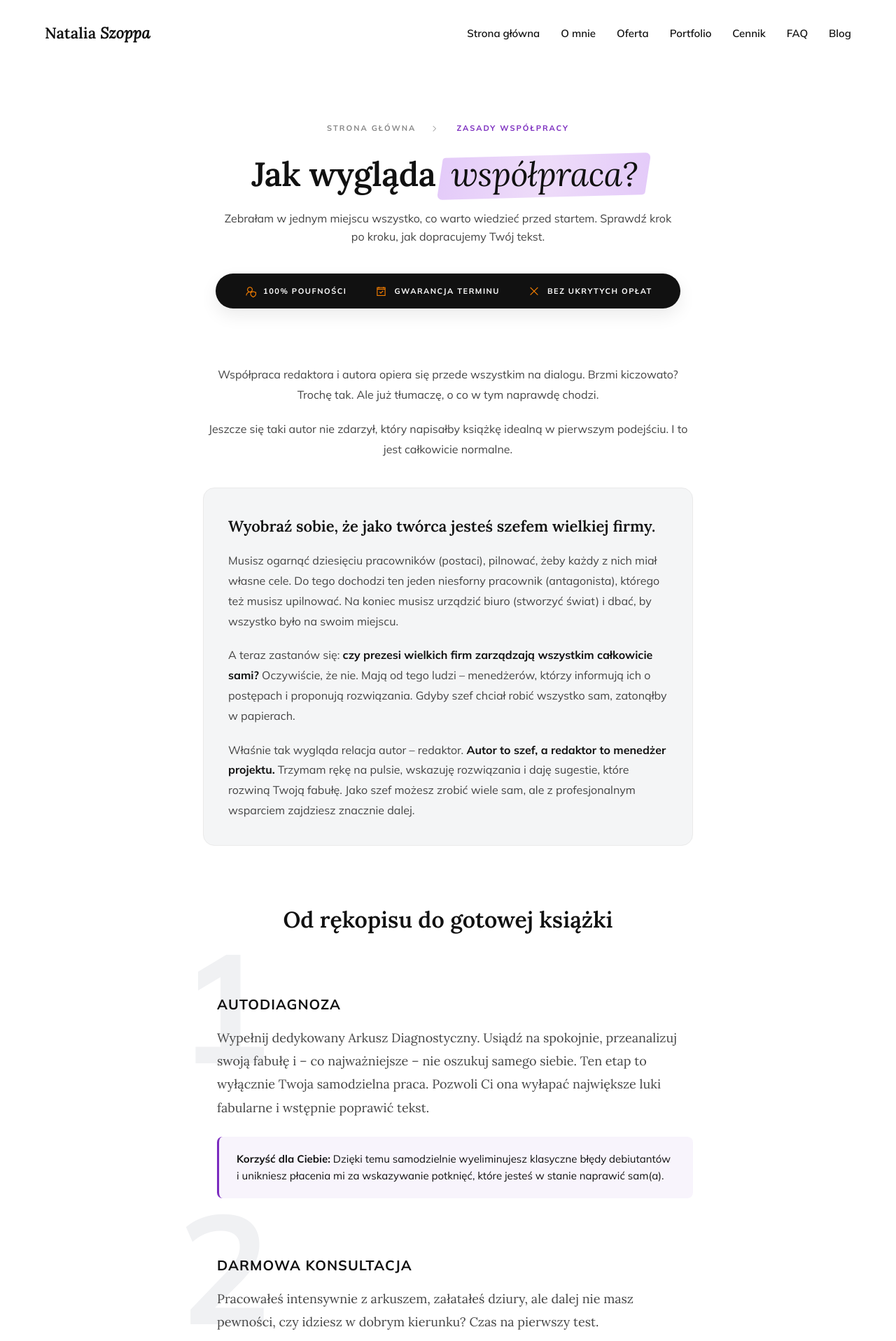
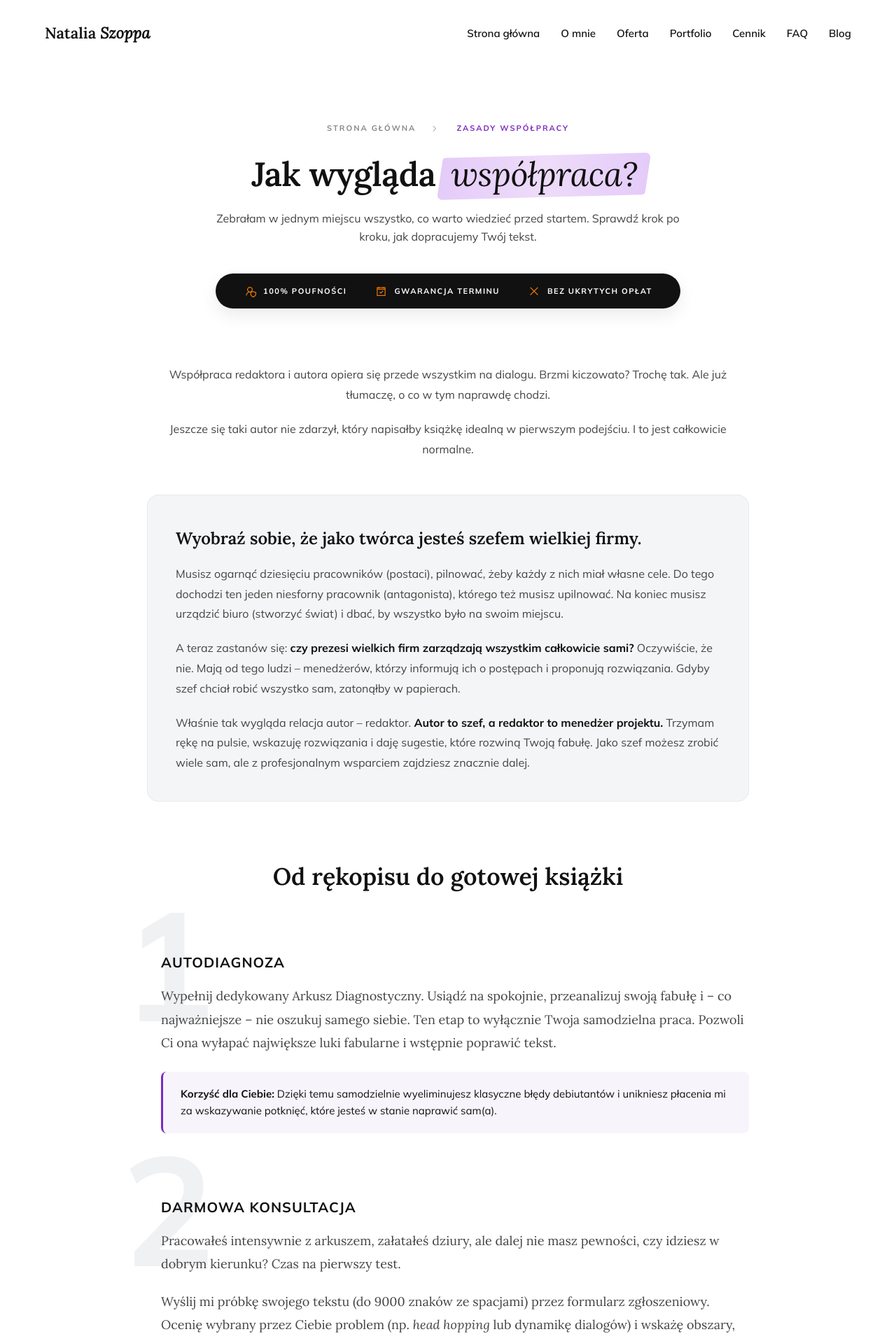
Before and after one commit to Bonnie00726/nataliaszoppa, a Jekyll site: the page built from zasady-wspolpracy.html, in a window 1280 px wide. Shown: the top 1917 px of the page at 70% size. Built offline with Jekyll 4.4.1, drawn with Linux system fonts in a browser that asks for light colours.

Commit message:
Update zasady-wspolpracy.html

```diff
--- a/zasady-wspolpracy.html
+++ b/zasady-wspolpracy.html
@@ -21,7 +21,7 @@
     .subpage-header {
         text-align: center;
         padding: 80px 20px 40px 20px;
-        max-width: 900px;
+        max-width: 1000px;
         margin: 0 auto;
     }
 
@@ -73,7 +73,7 @@
         font-family: 'Mulish', sans-serif;
         font-size: 16px;
         color: var(--text-gray);
-        max-width: 650px;
+        max-width: 700px;
         margin: 0 auto;
         line-height: 1.6;
     }
@@ -115,7 +115,7 @@
 
     /* ===== SEKCJA: WSTĘP (Metafora biznesowa) ===== */
     .intro-section {
-        max-width: 740px;
+        max-width: 900px; /* Poszerzone */
         margin: 0 auto 80px auto;
         padding: 0 20px;
         font-family: 'Mulish', sans-serif;
@@ -131,20 +131,20 @@
         background: var(--bg-muted);
         border: 1px solid var(--border-color);
         border-radius: var(--radius-lg);
-        padding: 35px;
-        margin-top: 40px;
+        padding: 40px;
+        margin-top: 50px;
         text-align: left;
     }
     .intro-highlight-box h3 {
         font-family: 'Lora', serif;
-        font-size: 22px;
+        font-size: 24px;
         color: var(--text-black);
         margin-bottom: 15px;
     }
 
     /* ===== SEKCJA: KROK PO KROKU (Z CYFRĄ W TLE) ===== */
     .steps-section {
-        max-width: 740px; /* Szerokość dostosowana do czytania, jak w blogu */
+        max-width: 900px; /* Poszerzone */
         margin: 0 auto 100px auto;
         padding: 0 20px;
     }
@@ -155,18 +155,17 @@
     }
     .section-heading h2 {
         font-family: 'Lora', serif;
-        font-size: 32px;
+        font-size: 34px;
         color: var(--text-black);
     }
 
     .process-step {
         position: relative;
-        margin-bottom: 80px;
-        padding-left: 20px; /* Delikatne wcięcie tekstu na cyfrę */
+        margin-bottom: 90px;
+        padding-left: 20px;
         z-index: 1;
     }
 
-    /* Ogromna, jasnoszara cyfra w tle */
     .step-bg-number {
         position: absolute;
         top: -65px;
@@ -174,7 +173,7 @@
         font-family: 'Mulish', sans-serif;
         font-size: 220px;
         font-weight: 800;
-        color: #f0f1f3; /* Ten sam kolor co inicjał na blogu */
+        color: #f0f1f3;
         z-index: -1;
         line-height: 0.75;
         user-select: none;
@@ -226,65 +224,86 @@
         color: #991B1B;
     }
 
-    /* ===== SEKCJA: ZASADY WSPÓŁPRACY (Grid na dole) ===== */
+    /* ===== SEKCJA: ZASADY WSPÓŁPRACY (Szare tło) ===== */
     .rules-wrapper {
         background-color: var(--bg-muted);
         padding: 80px 20px;
         margin-top: 60px;
     }
     .rules-container {
-        max-width: 1000px;
+        max-width: 1000px; /* Poszerzone */
         margin: 0 auto;
     }
     .rules-grid {
         display: grid;
         grid-template-columns: repeat(auto-fit, minmax(300px, 1fr));
-        gap: 25px;
-        margin-bottom: 40px;
+        gap: 30px;
     }
     .rule-box {
         background: #ffffff;
         border: 1px solid var(--border-color);
         border-radius: var(--radius-lg);
-        padding: 35px;
+        padding: 40px;
         transition: transform 0.3s ease;
     }
     .rule-box:hover { transform: translateY(-5px); box-shadow: 0 10px 30px rgba(0,0,0,0.05); }
     .rule-icon {
-        width: 45px; height: 45px;
+        width: 50px; height: 50px;
         background: rgba(123, 44, 191, 0.08);
-        border-radius: 10px;
+        border-radius: 12px;
         display: flex; align-items: center; justify-content: center;
         color: var(--accent-purple);
-        font-size: 22px;
+        font-size: 24px;
         margin-bottom: 20px;
     }
     .rule-box h4 {
         font-family: 'Lora', serif;
-        font-size: 18px;
+        font-size: 20px;
         color: var(--text-black);
         margin-bottom: 12px;
     }
     .rule-box p {
         font-family: 'Mulish', sans-serif;
-        font-size: 14px;
+        font-size: 15px;
         color: var(--text-gray);
         line-height: 1.6;
     }
 
+    /* ===== SEKCJA: PŁATNOŚĆ I UMOWA (Białe tło, Gradientowy Box) ===== */
+    .warning-section {
+        background-color: #ffffff;
+        padding: 80px 20px 100px 20px; /* Dolny padding oddziela od stopki */
+    }
+    .warning-container {
+        max-width: 1000px;
+        margin: 0 auto;
+    }
     .warning-card {
         display: flex;
-        gap: 25px;
+        gap: 30px;
         align-items: center;
-        background: #ffffff;
-        border: 1px solid var(--border-color);
+        background: var(--gradient); /* Gradient by mocno się wyróżniał */
         border-radius: var(--radius-lg);
-        padding: 35px;
-        border-left: 4px solid var(--accent-purple);
-        box-shadow: 0 5px 20px rgba(0,0,0,0.03);
+        padding: 45px;
+        box-shadow: 0 15px 30px rgba(123, 44, 191, 0.25);
+        color: #ffffff;
     }
-    .warning-card i { font-size: 40px; color: var(--accent-purple); }
-    .warning-card p { font-family: 'Mulish', sans-serif; font-size: 15px; color: var(--text-black); margin: 0; line-height: 1.6; }
+    .warning-card i {
+        font-size: 54px;
+        color: #ffffff;
+        flex-shrink: 0;
+    }
+    .warning-card p {
+        font-family: 'Mulish', sans-serif;
+        font-size: 17px;
+        color: #ffffff;
+        margin: 0;
+        line-height: 1.6;
+    }
+    .warning-card strong {
+        font-weight: 800;
+        letter-spacing: 0.5px;
+    }
 
     /* RESPONSIVE */
     @media (max-width: 768px) {
@@ -292,12 +311,13 @@
         .credibility-pill { gap: 20px; padding: 15px 20px; flex-direction: column; align-items: flex-start; border-radius: 20px; width: 100%; max-width: 300px; margin: 0 auto 60px auto; }
 
         .process-step { padding-left: 10px; margin-bottom: 60px; }
-        .step-bg-number { font-size: 140px; top: -35px; left: -15px; } /* Mniejsza cyfra na telefonie */
+        .step-bg-number { font-size: 140px; top: -35px; left: -15px; }
 
-        .warning-card { flex-direction: column; text-align: center; }
+        .warning-card { flex-direction: column; text-align: center; padding: 35px 25px; }
     }
 </style>
 
+<!-- NAGŁÓWEK PODSTRONY -->
 <header class="subpage-header">
     <div class="breadcrumbs">
         STRONA GŁÓWNA &nbsp;<i class="las la-angle-right"></i>&nbsp; <span>ZASADY WSPÓŁPRACY</span>
@@ -306,6 +326,7 @@
     <p class="subpage-subtitle">Zebrałam w jednym miejscu wszystko, co warto wiedzieć przed startem. Sprawdź krok po kroku, jak dopracujemy Twój tekst.</p>
 </header>
 
+<!-- CREDIBILITY BAR (CZARNA PIGUŁKA) -->
 <div class="credibility-pill-wrapper">
     <div class="credibility-pill">
         <div class="cred-item">
@@ -323,6 +344,7 @@
     </div>
 </div>
 
+<!-- WSTĘP (METAFORA) -->
 <section class="intro-section">
     <p>Współpraca redaktora i autora opiera się przede wszystkim na dialogu. Brzmi kiczowato? Trochę tak. Ale już tłumaczę, o co w tym naprawdę chodzi.</p>
     <p>Jeszcze się taki autor nie zdarzył, który napisałby książkę idealną w pierwszym podejściu. I to jest całkowicie normalne.</p>
@@ -335,6 +357,7 @@
     </div>
 </section>
 
+<!-- ŚCIEŻKA KROK PO KROKU (CZYSTY UKŁAD Z CYFRĄ W TLE) -->
 <section class="steps-section">
     <div class="section-heading">
         <h2>Od rękopisu do gotowej książki</h2>
@@ -411,6 +434,7 @@
     </div>
 </section>
 
+<!-- WAŻNE ZASADY (Szare tło) -->
 <div class="rules-wrapper">
     <div class="rules-container">
         <div class="section-heading" style="margin-bottom: 40px;">
@@ -449,10 +473,15 @@
                 <p>Każda naniesiona przeze mnie zmiana to tylko merytoryczna propozycja. Masz prawo odrzucić sugestię – tekst jest Twój.</p>
             </div>
         </div>
+    </div>
+</div>
 
+<!-- SEKCJA: PŁATNOŚĆ I UMOWA (Białe tło) -->
+<section class="warning-section">
+    <div class="warning-container">
         <div class="warning-card">
             <i class="las la-file-contract"></i>
             <p><strong>Płatność i umowa.</strong> Nie zaczynam pracy bez podpisanej umowy i opłaconej faktury. To standard, który buduje obopólne zaufanie i pozwala mi spokojnie rezerwować czas wyłącznie dla Ciebie.</p>
         </div>
     </div>
-</div>
+</section>
```
Also changed, not shown: other parts of zasady-wspolpracy.html (+0 -1 lines).
